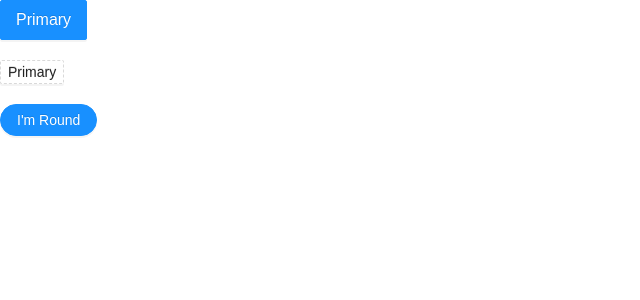
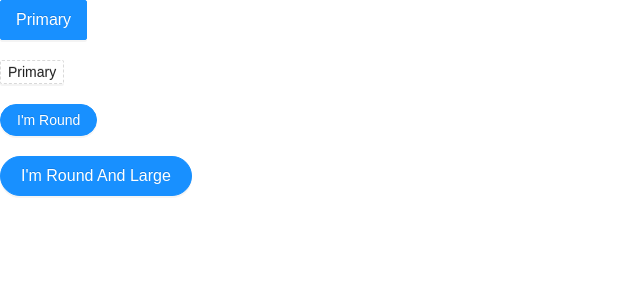
Before and after one commit to VINCENGUYEN-JS/vince-components, a React (Create React App) app: page /button in a window 1280 px wide. Shown: the top 300 px of the page, without its empty margins (0-640 px from the left). Built offline with nearby package versions, Linux system fonts and the light colour scheme.

Commit message:
add-support-for-shape-btn-with-different-size-part-1

```diff
--- a/src/App.js
+++ b/src/App.js
@@ -16,6 +16,11 @@ function App() {
       <Button type="primary" shape="round">
         I'm Round
       </Button>
+      <br />
+      <br />
+      <Button type="primary" shape="round" size="large">
+        I'm Round And Large
+      </Button>
     </div>
   );
 }
--- a/src/components/Button/style/mixin.scss
+++ b/src/components/Button/style/mixin.scss
@@ -124,4 +124,20 @@
     $font-size-base,
     $btn-circle-size
   );
+  &.button-lg {
+    @include button-size(
+      $btn-circle-size-lg,
+      $btn-circle-size-lg/2,
+      $btn-font-size-lg,
+      $btn-circle-size-lg
+    );
+  }
+  &.button-sm {
+    @include button-size(
+      $btn-circle-size-sm,
+      $btn-circle-size-sm/2,
+      $font-size-base,
+      $btn-circle-size-sm
+    );
+  }
 }
```
